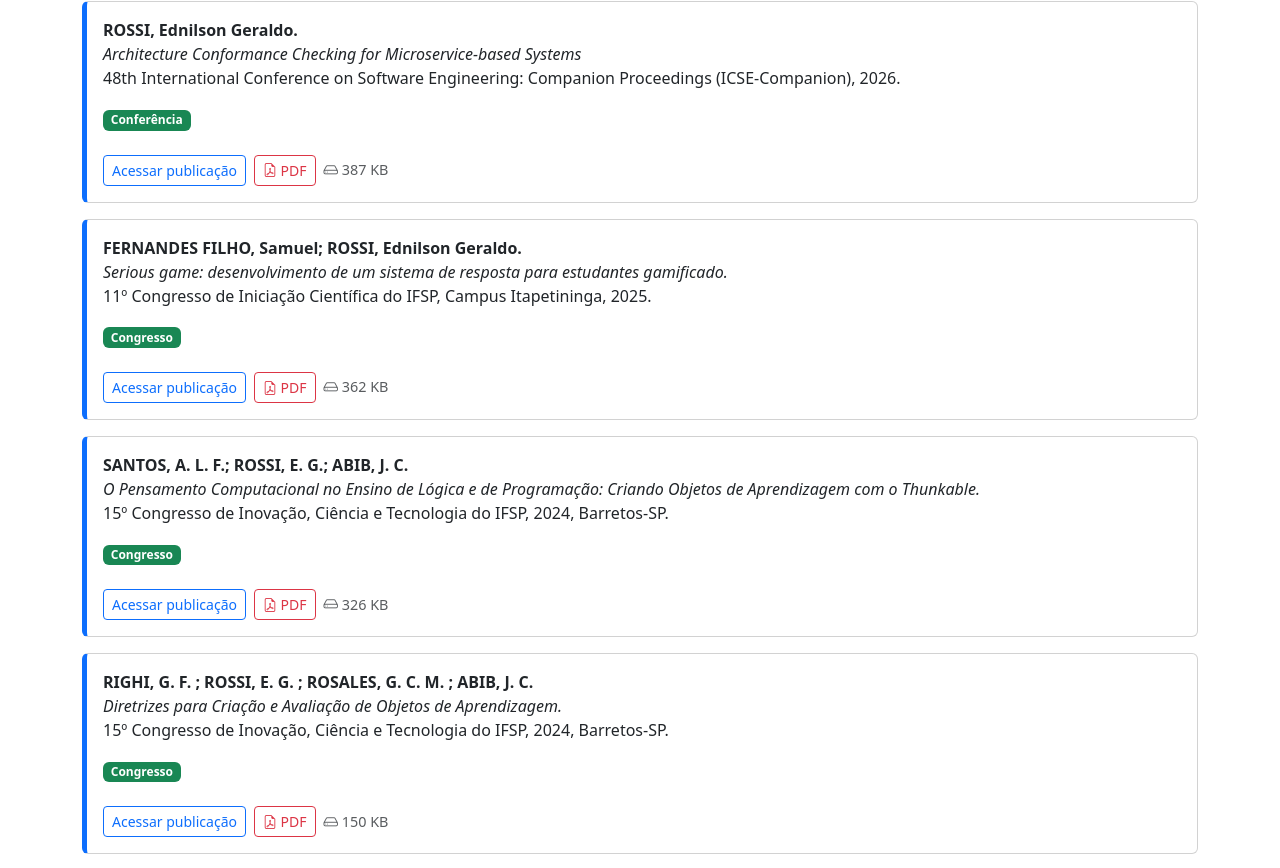
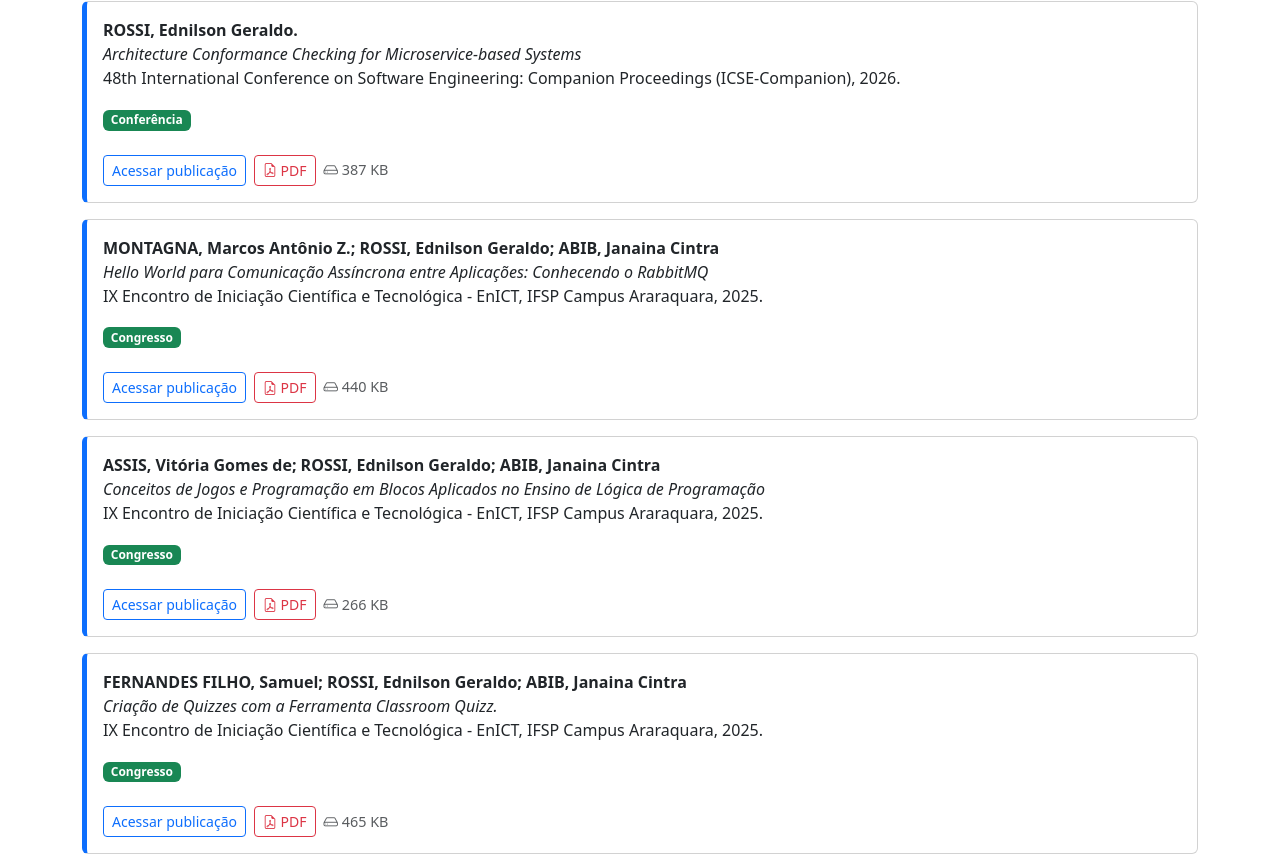
Before and after one commit to ednilsonrossi/ednilsonrossi.github.io, a plain HTML site: page publications/PublicacoesEdnilsonRossi.html in a window 1280 px wide. Shown: the part 647-1515 px from the top of the page. Drawn offline with nearby package versions, Linux system fonts and the light colour scheme.

Commit message:
publicações enict

```diff
--- a/publications/PublicacoesEdnilsonRossi.html
+++ b/publications/PublicacoesEdnilsonRossi.html
@@ -197,7 +197,134 @@
     </div>
   </div>
 
+<!-- ===================== CARD BEGIN  ===================== -->
+  <div class="publication card publication-card mb-3"
+       data-year="2025"
+       data-type="congresso">
+    <div class="card-body">
 
+      <p>
+        <strong>MONTAGNA, Marcos Antônio Z.; ROSSI, Ednilson Geraldo; ABIB, Janaina Cintra</strong><br>
+        <em>Hello World para Comunicação Assíncrona entre Aplicações: Conhecendo o RabbitMQ</em><br>
+         IX Encontro de Iniciação Científica e Tecnológica - EnICT, IFSP Campus Araraquara, 2025.
+      </p>
+
+      <span class="badge text-bg-success mb-2">
+        Congresso
+      </span>
+
+      <div class="d-flex flex-wrap gap-2 mt-3 align-items-center">
+
+        <a
+          href="https://arq.ifsp.edu.br/eventos/enict/9EnICT/paper/view/691"
+          target="_blank"
+          class="btn btn-sm btn-outline-primary"
+        >
+          Acessar publicação
+        </a>
+
+        <a
+          href="pdf/2025/MONTANA_2025__Hello.pdf"
+          target="_blank"
+          class="btn btn-sm btn-outline-danger"
+        >
+          <i class="bi bi-file-earmark-pdf"></i>
+          PDF
+        </a>
+
+        <span class="pdf-info text-muted">
+          <i class="bi bi-hdd"></i> 440 KB
+        </span>
+      </div>
+    </div>
+  </div>
+
+
+
+  <!-- ===================== CARD BEGIN  ===================== -->
+  <div class="publication card publication-card mb-3"
+       data-year="2025"
+       data-type="congresso">
+    <div class="card-body">
+
+      <p>
+        <strong>ASSIS, Vitória Gomes de; ROSSI, Ednilson Geraldo; ABIB, Janaina Cintra</strong><br>
+        <em>Conceitos de Jogos e Programação em Blocos Aplicados no Ensino de Lógica de Programação</em><br>
+         IX Encontro de Iniciação Científica e Tecnológica - EnICT, IFSP Campus Araraquara, 2025.
+      </p>
+
+      <span class="badge text-bg-success mb-2">
+        Congresso
+      </span>
+
+      <div class="d-flex flex-wrap gap-2 mt-3 align-items-center">
+
+        <a
+          href="https://arq.ifsp.edu.br/eventos/enict/9EnICT/paper/view/719"
+          target="_blank"
+          class="btn btn-sm btn-outline-primary"
+        >
+          Acessar publicação
+        </a>
+
+        <a
+          href="pdf/2025/ASSIS_2025__Conceitos.pdf"
+          target="_blank"
+          class="btn btn-sm btn-outline-danger"
+        >
+          <i class="bi bi-file-earmark-pdf"></i>
+          PDF
+        </a>
+
+        <span class="pdf-info text-muted">
+          <i class="bi bi-hdd"></i> 266 KB
+        </span>
+      </div>
+    </div>
+  </div>
+
+
+  <!-- ===================== CARD BEGIN  ===================== -->
+  <div class="publication card publication-card mb-3"
+       data-year="2025"
+       data-type="congresso">
+    <div class="card-body">
+
+      <p>
+        <strong>FERNANDES FILHO, Samuel; ROSSI, Ednilson Geraldo; ABIB, Janaina Cintra</strong><br>
+        <em>Criação de Quizzes com a Ferramenta Classroom Quizz.</em><br>
+         IX Encontro de Iniciação Científica e Tecnológica - EnICT, IFSP Campus Araraquara, 2025.
+      </p>
+
+      <span class="badge text-bg-success mb-2">
+        Congresso
+      </span>
+
+      <div class="d-flex flex-wrap gap-2 mt-3 align-items-center">
+
+        <a
+          href="https://arq.ifsp.edu.br/eventos/enict/9EnICT/paper/view/717"
+          target="_blank"
+          class="btn btn-sm btn-outline-primary"
+        >
+          Acessar publicação
+        </a>
+
+        <a
+          href="pdf/2025/FERNANDES-FILHO_2025__criacao.pdf"
+          target="_blank"
+          class="btn btn-sm btn-outline-danger"
+        >
+          <i class="bi bi-file-earmark-pdf"></i>
+          PDF
+        </a>
+
+        <span class="pdf-info text-muted">
+          <i class="bi bi-hdd"></i> 465 KB
+        </span>
+      </div>
+    </div>
+  </div>
 
   <!-- ===================== CARD BEGIN  ===================== -->
   <div class="publication card publication-card mb-3"
```
Also changed, not shown: 3 other files.
